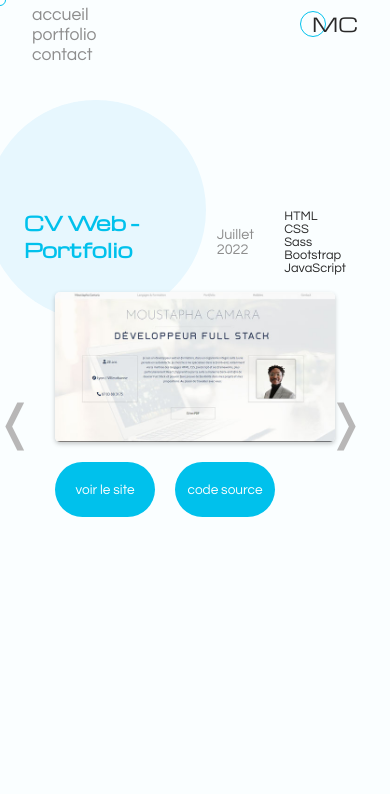
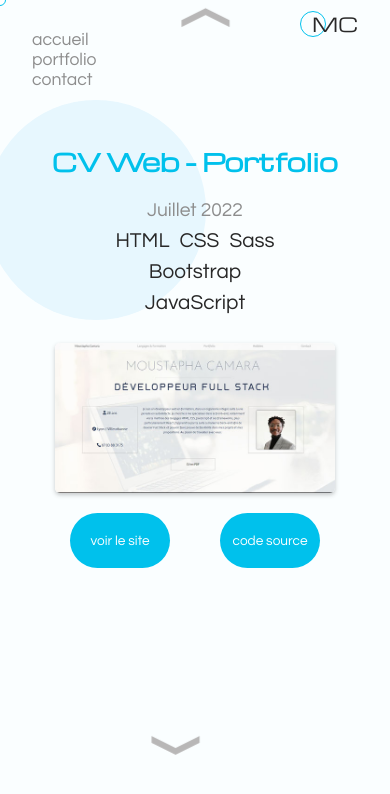
Before and after one commit to MoustaphaCamara/reactportfolio, a React (Create React App) app: page /projet-1 in a window 390 px wide. Shown: the top 794 px of the page. Built offline with nearby package versions, Linux system fonts and the light colour scheme.

Commit message:
update responsive

```diff
--- /dev/null
+++ b/src/components/Bubbles.js
@@ -0,0 +1,27 @@
+import React from "react";
+
+const Bubbles = () => {
+  const bubbleMaker = () => {
+    const bubble = document.createElement("span");
+    bubble.classList.add("bubble");
+    bubble_container.appendChild(bubble);
+
+    const size = Math.random() * 300 + "px";
+    bubble.style.height = size;
+    bubble.style.width = size;
+    bubble.style.top = Math.random() * 400 + "%";
+    bubble.style.left = Math.random() * 300 + "%";
+
+    setTimeout(() => {
+      bubble.style.transition = "all .1s ease";
+      bubble.style.opacity = 0.1;
+      bubble.remove();
+    }, 10000);
+  };
+
+  setInterval(bubbleMaker, 300);
+
+  return <div id="bubble_container"></div>;
+};
+
+export default Bubbles;
--- a/src/data/projectsData.js
+++ b/src/data/projectsData.js
@@ -34,7 +34,7 @@ export const projectsData = [
   },
   {
     id: 4,
-    title: "Vitrine Gaming Campus",
+    title: "Gaming Campus",
     date: "Avril 2022",
     languages: ["HTML", "CSS"],
     infos:
--- a/src/pages/Home.js
+++ b/src/pages/Home.js
@@ -6,6 +6,7 @@ import Navigation from "../components/Navigation";
 import SocialNetwork from "../components/SocialNetwork";
 import { motion } from "framer-motion";
 import Rotate from "../components/Rotate";
+import Bubbles from "../components/Bubbles";
 
 const Home = () => {
   const variants = {
@@ -37,6 +38,8 @@ const Home = () => {
         <Navigation />
         <SocialNetwork />
         <Rotate />
+        <Bubbles />
+
         <div className="home-main">
           <div className="main-content">
             <motion.h1
--- a/src/style/_settings.scss
+++ b/src/style/_settings.scss
@@ -49,7 +49,8 @@ body {
   @media screen and (max-width: 430px){
     position: relative;
     max-width: 100vw;
-    overflow-y: initial;
+    overflow-y: hidden;
+    max-height: 100vh;
   }
 }
 main {
--- /dev/null
+++ b/src/style/components/_bubble.scss
@@ -0,0 +1,28 @@
+#bubble_container {
+    width:100vw;
+    height:150vh;
+    left: -400px;
+    transform:rotate(270deg);
+    position: absolute;
+    z-index: -100;
+  }
+  .bubble {
+    position: absolute;
+    border-radius: 50%;
+    background: $color-3;
+    // opacity: 1;
+    opacity: 0;
+    animation: fall 30s forwards;
+  }
+  @keyframes fall {
+    20% {
+        opacity: 1;
+    }
+    25% {
+        opacity: 0;
+    }
+    to {
+      left: -400px;
+      bottom: 0px;
+    }
+  }
--- a/src/style/components/_buttons.scss
+++ b/src/style/components/_buttons.scss
@@ -21,4 +21,18 @@
   .right {
     right: -24px;
   }
+  @media screen and (max-width:480px) {
+    .left {
+      top: -10px;
+      left: 45%;
+      transform: rotate(90deg);
+    }
+
+    .right {
+      transform: rotate(90deg);
+      right: 45%;
+      top:85%;
+    }
+
+  }
 }
--- a/src/style/index.scss
+++ b/src/style/index.scss
@@ -3,6 +3,7 @@
 @import "./components/rotate";
 @import "./pages/home";
 @import "./components/socialNetwork";
+@import "./components/bubble";
 @import "./components/buttons";
 @import "./pages/contact";
 @import "./components/logo";
--- a/src/style/pages/_project.scss
+++ b/src/style/pages/_project.scss
@@ -26,7 +26,7 @@
   }
 
   .navigation {
-    top: 5px;
+    top: 30px;
     left: 60%;
     font-size: 1.1rem;
     line-height: 20px;
@@ -86,20 +86,36 @@
     @media screen and (max-height: 600px){
       margin: 3rem 1rem 0;
     }
-    @media screen and (max-width:400px) {
+    @media screen and (max-width:480px) {
+      padding-top: 1rem;
       text-align: left;
+      grid-template-rows: 0.7fr 1fr;
     }
     .project-content {
       margin-right: 20px;
 
       @media screen and (max-width: 700px){
+        margin-right: 0px;
         display: flex;
         justify-content: space-between;
         gap: 10px;
         align-items: center;
         padding: 0 .5rem;
       }
-
+      @media screen and (max-width:480px) {
+        flex-direction: column;
+        .languages {
+         display: flex;
+         flex-wrap: wrap;
+         gap: 10px;
+         width: 200px;
+         justify-content: center;
+         margin-bottom: 30px;
+         li {
+          font-size: 1.3rem;
+         }
+        }
+      }
 
       h1 {
         font-size: 2.5rem;
@@ -113,7 +129,7 @@
         @media screen and (max-width: 910px){
           font-size: 1.5rem;
         }
-        @media screen and (max-width: 450px){
+        @media screen and (max-width: 350px){
           font-size: 1.2rem;
         }
 
@@ -132,10 +148,10 @@
           margin: 0;
           align-self: center;
         }
-        @media screen and (max-width: 450px){
+        // @media screen and (max-width: 450px){
 
-          font-size: .9rem;
-        }
+        //   font-size: .9rem;
+        // }
 
         &:after {
           content: "";
@@ -197,7 +213,7 @@
         }
         @media screen and (max-width: 400px){
           height: 150px;
-          width: 280px
+          width: 280px;
         }
 
         &:hover span,
@@ -252,7 +268,13 @@
     width: 130px;
     display: flex;
     gap: 20px;
+    @media screen and (max-width:540px) {
+        width: auto;
+        display: flex;
+        gap: 20px;
+        justify-content: space-around;
 
+    }
     a {
       .button {
         display: flex;
```
Also changed, not shown: 1 other file (tests, documents, lock files or other folders).
